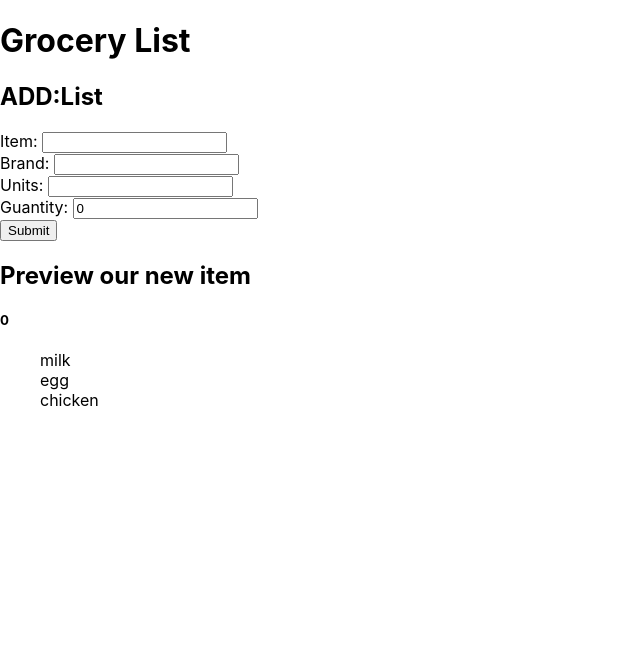
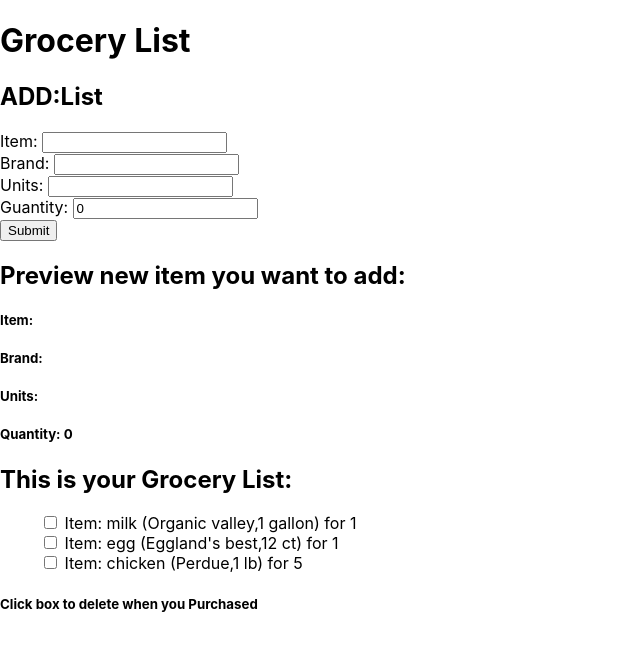
Before and after one commit to waruneeDinunzio/grocery_list_app, a React (Create React App) app: page / in a window 1280 px wide. Shown: the top 650 px of the page, without its empty margins (0-640 px from the left). Built offline with nearby package versions, Linux system fonts and the light colour scheme.

Commit message:
add function to delet list

```diff
--- a/src/App.js
+++ b/src/App.js
@@ -11,8 +11,40 @@ class App extends Component {
     brand: '',
     units: '',
     quantity: 0,
+    isPurchased: false,
+    groceryList: []
+	};
+
+  // create handleChange function to add the item when user fill out the form
+  handleChange = (event) => {
+    this.setState({
+      [event.target.id]: event.target.value
+    });
+  };
+
+  // create handleSubmit to submit new item
+  handleSubmit = (event) => {
+    event.preventDefault()
+    const newItem = {
+      item: this.state.item,
+      brand: this.state.brand,
+      units: this.state.units,
+      quantity: this.state.quantity,
       isPurchased: false
-	};
+    }
+    this.setState({
+      item: '',
+      brand: '',
+      units: '',
+      quantity: 0,
+      isPurchased: false,
+      products: [newItem, ...this.state.products]
+    })
+  }
+  handleCheckbox = (event) => {
+    event.target.parentElement.style.display = 'none'
+    console.log(event.target.parentElement)
+  }
 
   render() {
     return (
@@ -20,7 +52,7 @@ class App extends Component {
         <h1>Grocery List</h1>
         <h2>ADD:List</h2>
         {console.log(this.state.products)}
-        <form>
+        <form onSubmit={this.handleSubmit}>
         <label htmlFor="item">Item: </label>
           <input type="text" value={this.state.item} onChange={this.handleChange} id="item" />
           <br />
@@ -36,24 +68,24 @@ class App extends Component {
           <input type="submit" />
         </form>
         <div className="preview">
-          <h2>Preview our new item</h2>
-          <h5>{this.state.item}</h5>
-          <h5>{this.state.brand}</h5>
-          <h5>{this.state.units}</h5>
-          <h5>{this.state.quantity}</h5>
+          <h2>Preview new item you want to add:</h2>
+          <h5>Item: {this.state.item}</h5>
+          <h5>Brand: {this.state.brand}</h5>
+          <h5>Units: {this.state.units}</h5>
+          <h5>Quantity: {this.state.quantity}</h5>
         </div>
+        <div>
+          <h2>This is your Grocery List:</h2>
           <ul>
           {this.state.products.map((product, index) => {
               return (
-              //<li>
-                 //{product.item}
-              //</li>
-              <GroceryList key={index} product={product} />
+                <GroceryList key={index} product={product} action={this.handleCheckbox}/>
               );
             })}
           </ul>
+          <h5>Click box to delete when you Purchased</h5>
         </div>
-
+      </div>
     );
   }
 }
--- a/src/GroceryList.js
+++ b/src/GroceryList.js
@@ -1,10 +1,15 @@
 import React, { Component } from 'react';
 
 class GroceryList extends Component {
+    state = {
+        isPurchased: false
+    }
+
     render() {
         return (
             <div>
-              {this.props.product.item}
+              <input type="checkbox" onClick={this.props.action} id="isPurchased" /> Item: {this.props.product.item} ({this.props.product.brand},
+              {this.props.product.units}) for {this.props.product.quantity}
             </div>
         );
     }
```
Lines whose indentation alone changed are shown as unchanged.
